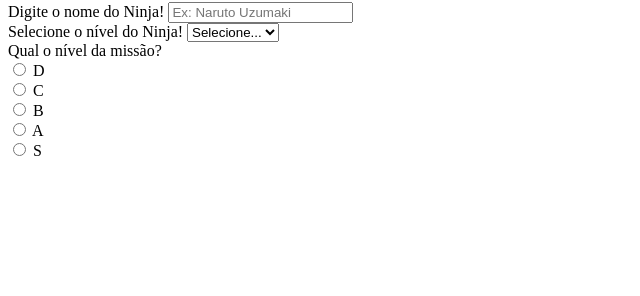
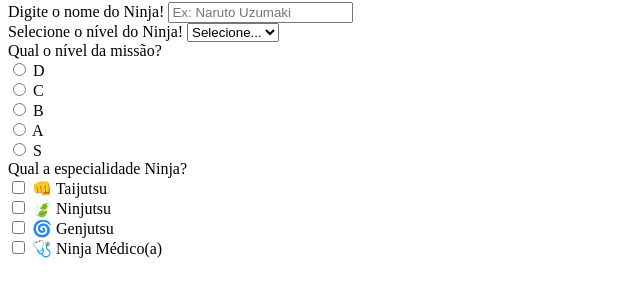
Before and after one commit to yassssml/progresso-html, a plain HTML site: page pages/forms.html in a window 1280 px wide. Shown: the part 78-374 px from the top of the page, without its empty margins (0-640 px from the left). Drawn offline with Linux system fonts and the light colour scheme.

Commit message:
finaliza a quarta parte da missão

```diff
--- a/pages/forms.html
+++ b/pages/forms.html
@@ -60,6 +60,35 @@
                     </label>
                 </div>
             </div>
+
+            <div class="especialidade">
+                <label for="especialidades">Qual a especialidade Ninja?</label>
+                <div>
+                    <label for="especialidades">
+                        <input type="checkbox" name="especialidades" value="taijutsu">
+                       👊 Taijutsu
+                    </label>
+                </div>
+                <div>
+                    <label for="especialidades">
+                        <input type="checkbox" name="especialidades" value="ninjutsu">
+                       🍃 Ninjutsu
+                    </label>
+                </div>
+                <div>
+                    <label for="especialidades">
+                        <input type="checkbox" name="especialidades" value="genjutsu">
+                       🌀 Genjutsu
+                    </label>
+                </div>
+                <div>
+                    <label for="especialidades">
+                        <input type="checkbox" name="especialidades" value="dojutsu">
+                       🩺 Ninja Médico(a)
+                    </label>
+                </div>
+            </div>
+        </form>
     </section>
 </body>
 </html>
```
